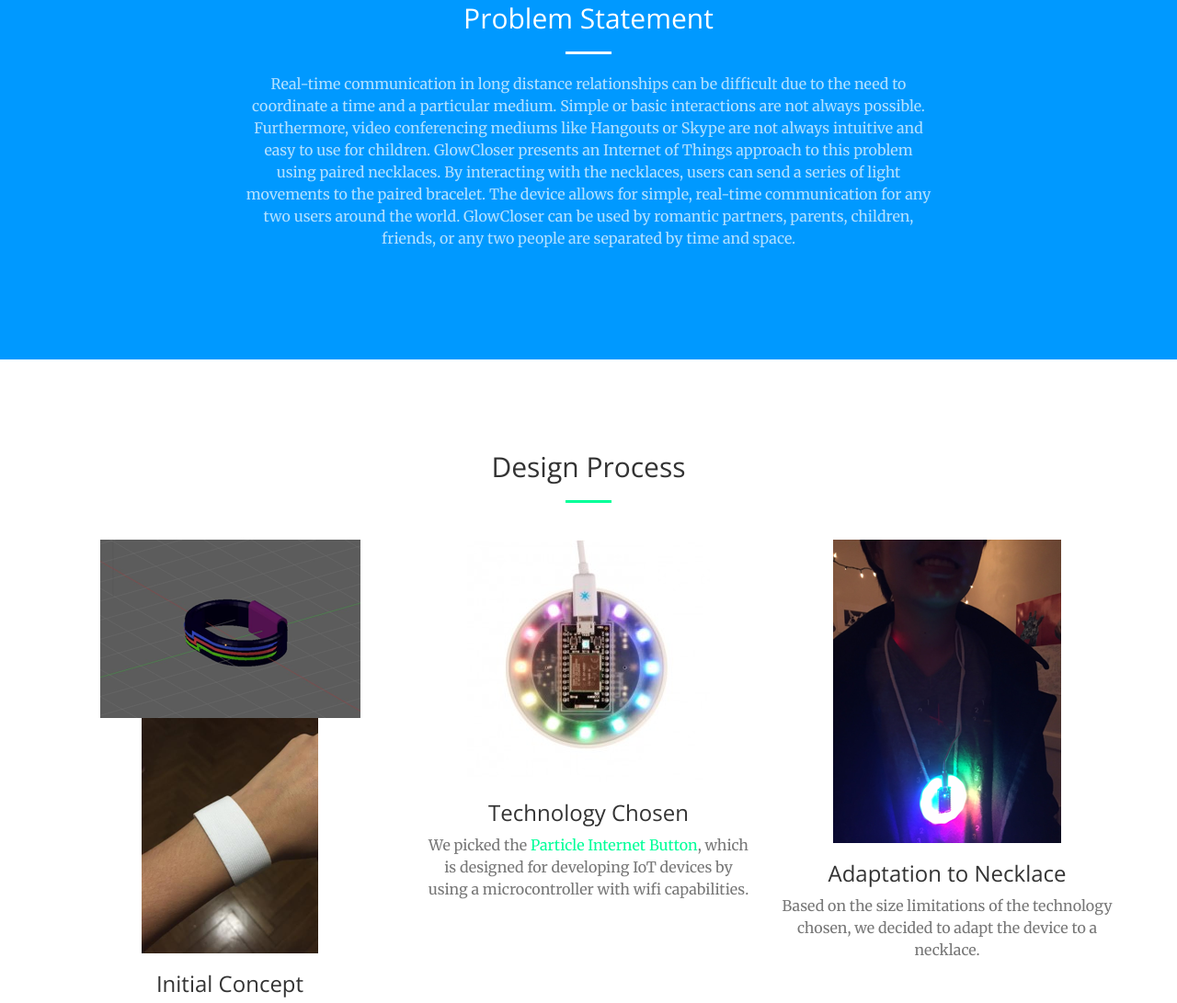
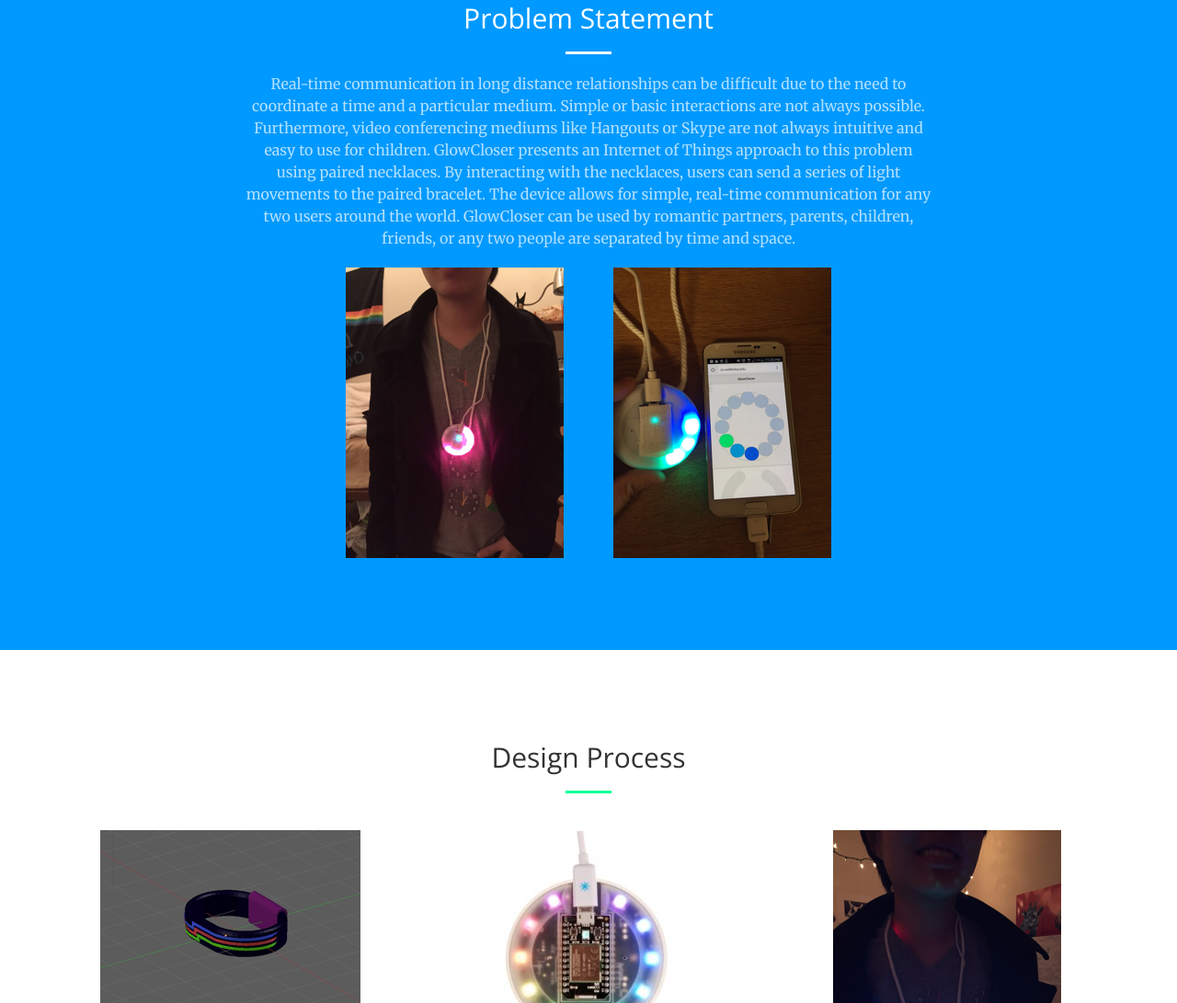
Before and after one commit to jennyzw/aboutglow, a plain HTML site: page index.html in a window 1280 px wide. Shown: the part 897-1988 px from the top of the page at 92% size. Drawn offline with nearby package versions, Linux system fonts and the light colour scheme.

Commit message:
added model pics

```diff
--- a/index.html
+++ b/index.html
@@ -89,7 +89,8 @@
                     <h2 class="section-heading">Problem Statement</h2>
                     <hr class="light">
                     <p class="text-faded">Real-time communication in long distance relationships can be difficult due to the need to coordinate a time and a particular medium. Simple or basic interactions are not always possible. Furthermore, video conferencing mediums like Hangouts or Skype are not always intuitive and easy to use for children. GlowCloser presents an Internet of Things approach to this problem using paired necklaces. By interacting with the necklaces, users can send a series of light movements to the paired bracelet. The device allows for simple, real-time communication for any two users around the world. GlowCloser can be used by romantic partners, parents, children, friends, or any two people are separated by time and space.</p>
-                    <!-- <a href="#" class="btn btn-default btn-xl">Get Started!</a> -->
+                    <img src="img/model.png" style="padding-right:50px">
+                    <img src="img/necklaceandapp.png"></div>
                 </div>
             </div>
         </div>
```
Also changed, not shown: img/model.png (added), img/necklaceandapp.png (added).
